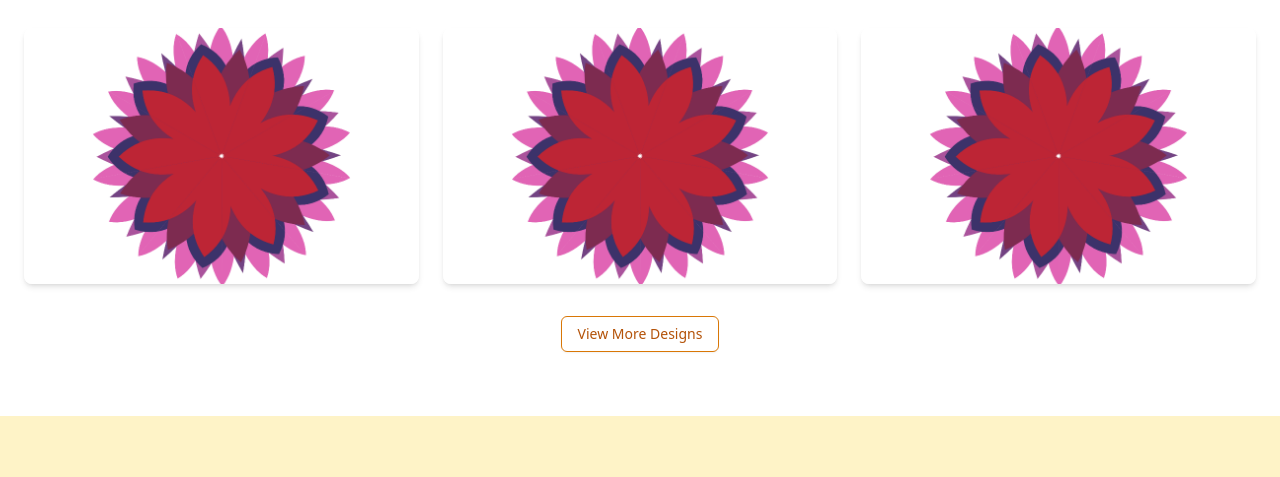
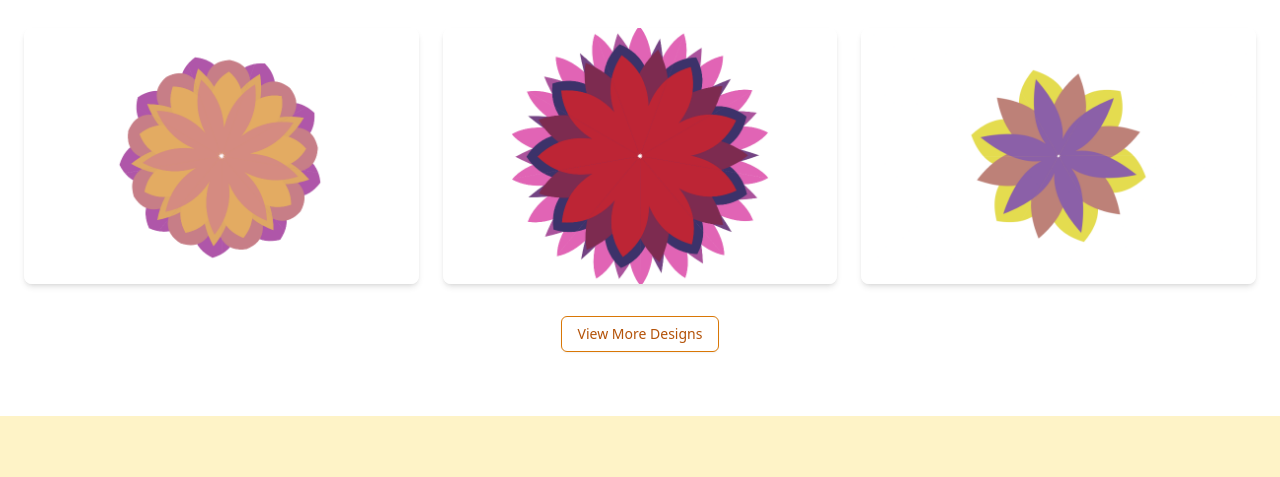
Before and after one commit to amith-vp/pookkalam-generator, a website: page index.html in a window 1280 px wide. Shown: the part 572-1049 px from the top of the page. Drawn offline with nearby package versions, Linux system fonts and the light colour scheme.

Commit message:
featured design

```diff
--- a/index.html
+++ b/index.html
@@ -118,8 +118,25 @@
                     Featured Designs
                 </h2>
                 <div class="grid grid-cols-1 sm:grid-cols-2 lg:grid-cols-3 gap-6 items-start">
-                    <div class="relative group overflow-hidden rounded-lg shadow-md cursor-pointer" onclick="viewDesign('1', 'maveli', '70-onam-pookkalam-design-canvas.png',
-                    '70-onam-pookkalam-design-canvas.png')">
+
+
+
+                    <div class="relative group overflow-hidden rounded-lg shadow-md cursor-pointer" onclick="viewDesign('1', 'maveli', '72-onam-pookkalam-design-canvas.png','72-onam-pookkalam-design-layout.png',
+                    '72-onam-pookkalam-design-canvas.png')">
+                        <img data-src="/public/gallery/72-onam-pookkalam-design-canvas.png"
+                            alt="Pookkalam design, athapookkalm design , pookkalam layout,onam"
+                            class="object-cover w-full h-64 transition-transform duration-300 group-hover:scale-105"
+                            src="/public/gallery/72-onam-pookkalam-design-canvas.png">
+                        <div
+                            class="absolute inset-0 bg-gradient-to-t from-black/60 to-transparent opacity-0 group-hover:opacity-100 transition-opacity duration-300 flex flex-col items-center justify-end pb-4">
+                            <span class="text-white text-xs mb-2">Created by: maveli</span>
+                            <span class="bg-white text-amber-900 px-4 py-2 rounded-md">View Design</span>
+                        </div>
+                    </div>
+
+
+                    <div class="relative group overflow-hidden rounded-lg shadow-md cursor-pointer" onclick="viewDesign('1',
+                'maveli', '70-onam-pookkalam-design-canvas.png', '70-onam-pookkalam-design-canvas.png','70-onam-pookkalam-design-layout.png')">
                         <img data-src="/public/gallery/70-onam-pookkalam-design-canvas.png"
                             alt="Pookkalam design, athapookkalm design , pookkalam layout,onam"
                             class="object-cover w-full h-64 transition-transform duration-300 group-hover:scale-105"
@@ -131,23 +148,11 @@
                         </div>
                     </div>
                     <div class="relative group overflow-hidden rounded-lg shadow-md cursor-pointer" onclick="viewDesign('1',
-                'maveli', '70-onam-pookkalam-design-canvas.png', '70-onam-pookkalam-design-canvas.png')">
-                        <img data-src="/public/gallery/70-onam-pookkalam-design-canvas.png"
+            'maveli', '73-onam-pookkalam-design-canvas.png', '73-onam-pookkalam-design-canvas.png','73-onam-pookkalam-design-layout.png')">
+                        <img data-src="/public/gallery/73-onam-pookkalam-design-canvas.png"
                             alt="Pookkalam design, athapookkalm design , pookkalam layout,onam"
                             class="object-cover w-full h-64 transition-transform duration-300 group-hover:scale-105"
-                            src="/public/gallery/70-onam-pookkalam-design-canvas.png">
-                        <div
-                            class="absolute inset-0 bg-gradient-to-t from-black/60 to-transparent opacity-0 group-hover:opacity-100 transition-opacity duration-300 flex flex-col items-center justify-end pb-4">
-                            <span class="text-white text-xs mb-2">Created by: maveli</span>
-                            <span class="bg-white text-amber-900 px-4 py-2 rounded-md">View Design</span>
-                        </div>
-                    </div>
-                    <div class="relative group overflow-hidden rounded-lg shadow-md cursor-pointer" onclick="viewDesign('1',
-            'maveli', '70-onam-pookkalam-design-canvas.png', '70-onam-pookkalam-design-canvas.png')">
-                        <img data-src="/public/gallery/70-onam-pookkalam-design-canvas.png"
-                            alt="Pookkalam design, athapookkalm design , pookkalam layout,onam"
-                            class="object-cover w-full h-64 transition-transform duration-300 group-hover:scale-105"
-                            src="/public/gallery/70-onam-pookkalam-design-canvas.png">
+                            src="/public/gallery/73-onam-pookkalam-design-canvas.png">
                         <div
                             class="absolute inset-0 bg-gradient-to-t from-black/60 to-transparent opacity-0 group-hover:opacity-100 transition-opacity duration-300 flex flex-col items-center justify-end pb-4">
                             <span class="text-white text-xs mb-2">Created by: maveli</span>
```
